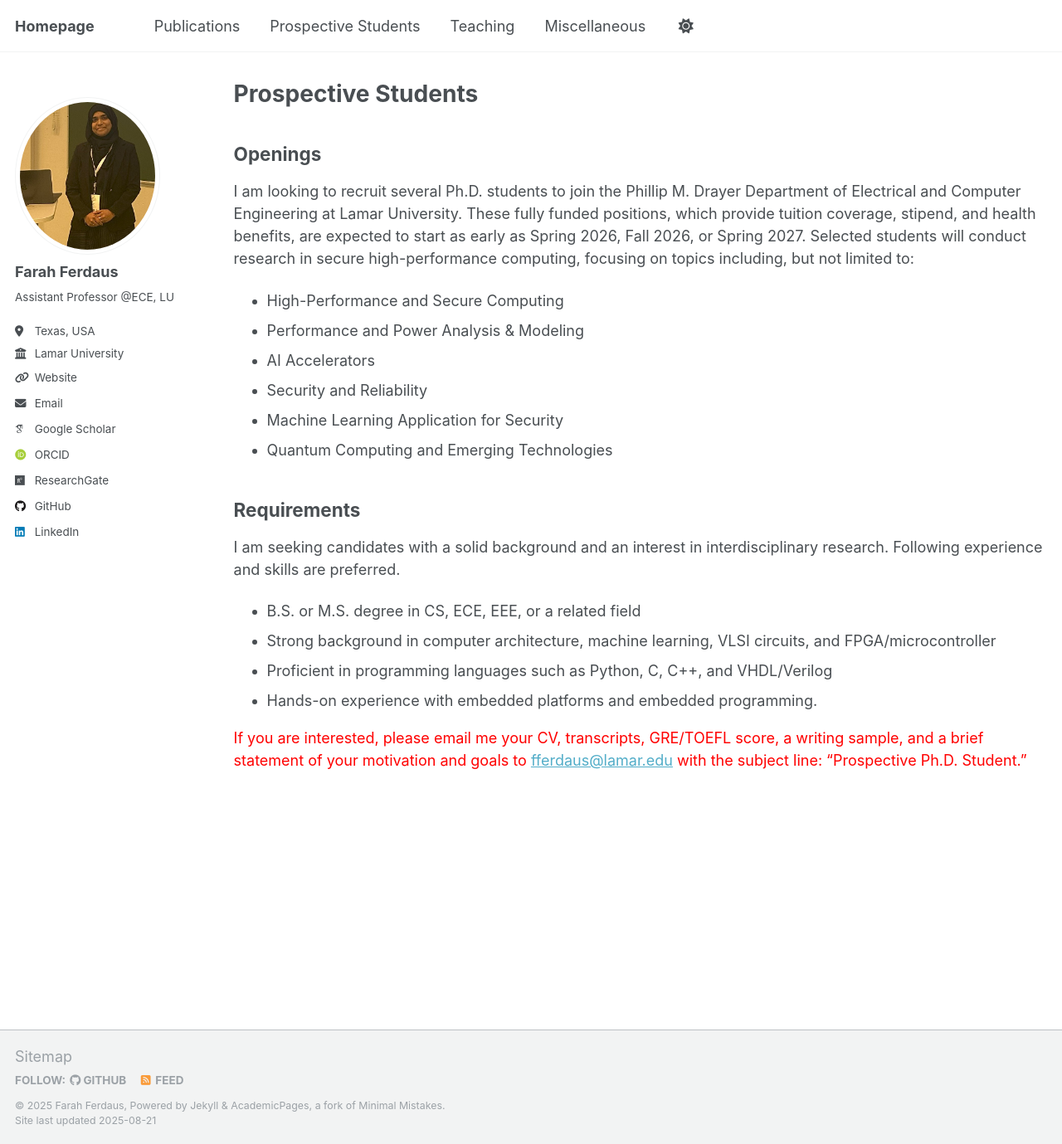
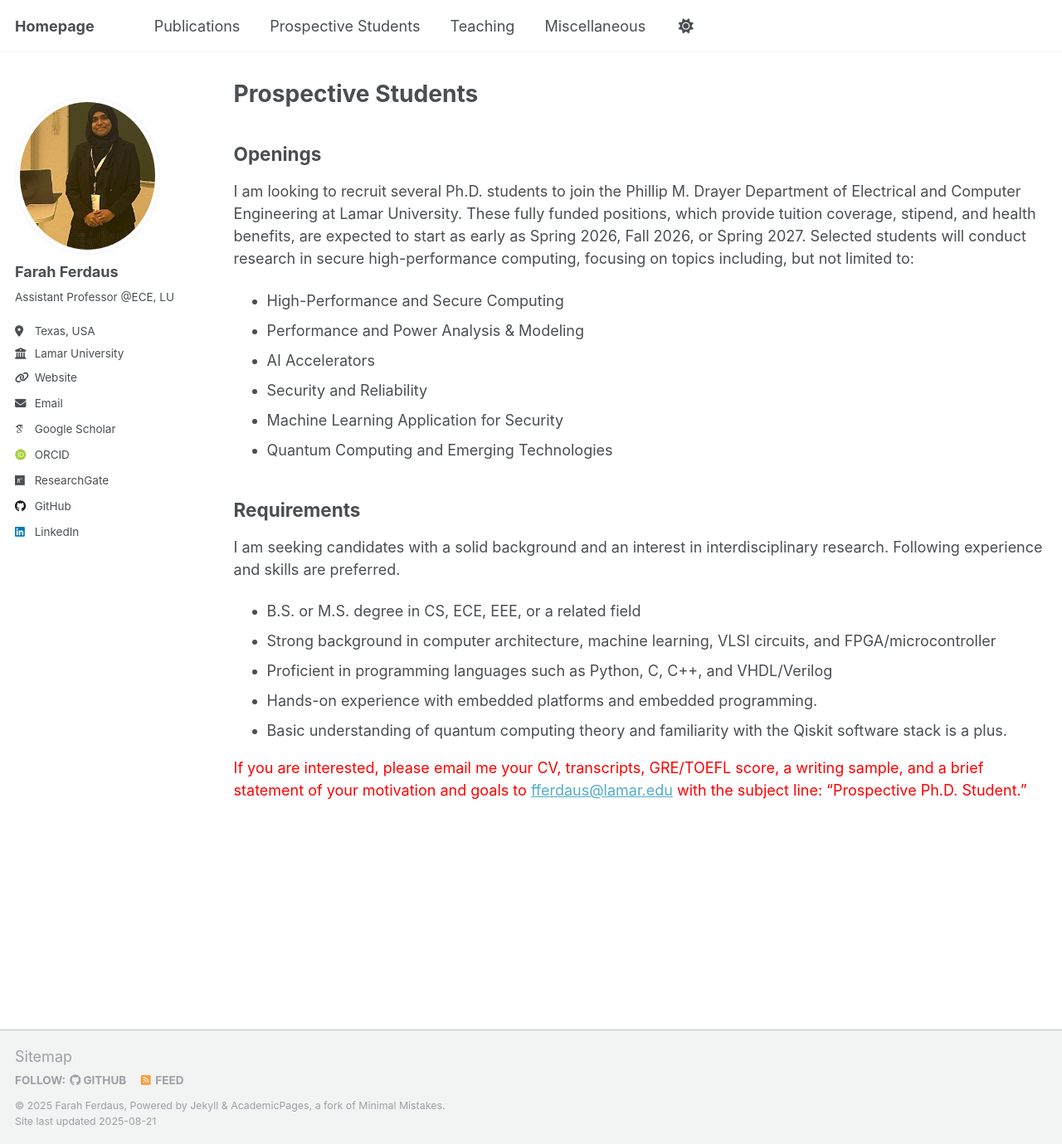
Before and after one commit to fferdaus/fferdaus.github.io, a Jekyll site: the page built from _pages/ProspectiveStudents.md, in a window 1280 px wide and 1379 px high. Shown: the whole window at 83% size. Built offline with Jekyll 4.4.1, drawn with Linux system fonts in a browser that asks for light colours; some web fonts are replaced.

Commit message:
Update ProspectiveStudents.md

```diff
--- a/_pages/ProspectiveStudents.md
+++ b/_pages/ProspectiveStudents.md
@@ -28,6 +28,7 @@ I am seeking candidates with a solid background and an interest in interdiscipli
 - Strong background in computer architecture, machine learning, VLSI circuits, and FPGA/microcontroller
 - Proficient in programming languages such as Python, C, C++, and VHDL/Verilog
 - Hands-on experience with embedded platforms and embedded programming.
+- Basic understanding of quantum computing theory and familiarity with the Qiskit software stack is a plus.
 
 
 <span style="color:red">If you are interested, please email me your CV, transcripts, GRE/TOEFL score, a writing sample, and a brief statement of your motivation and goals to [fferdaus@lamar.edu](fferdaus@lamar.edu) with the subject line: “Prospective Ph.D. Student.”</span>
```
